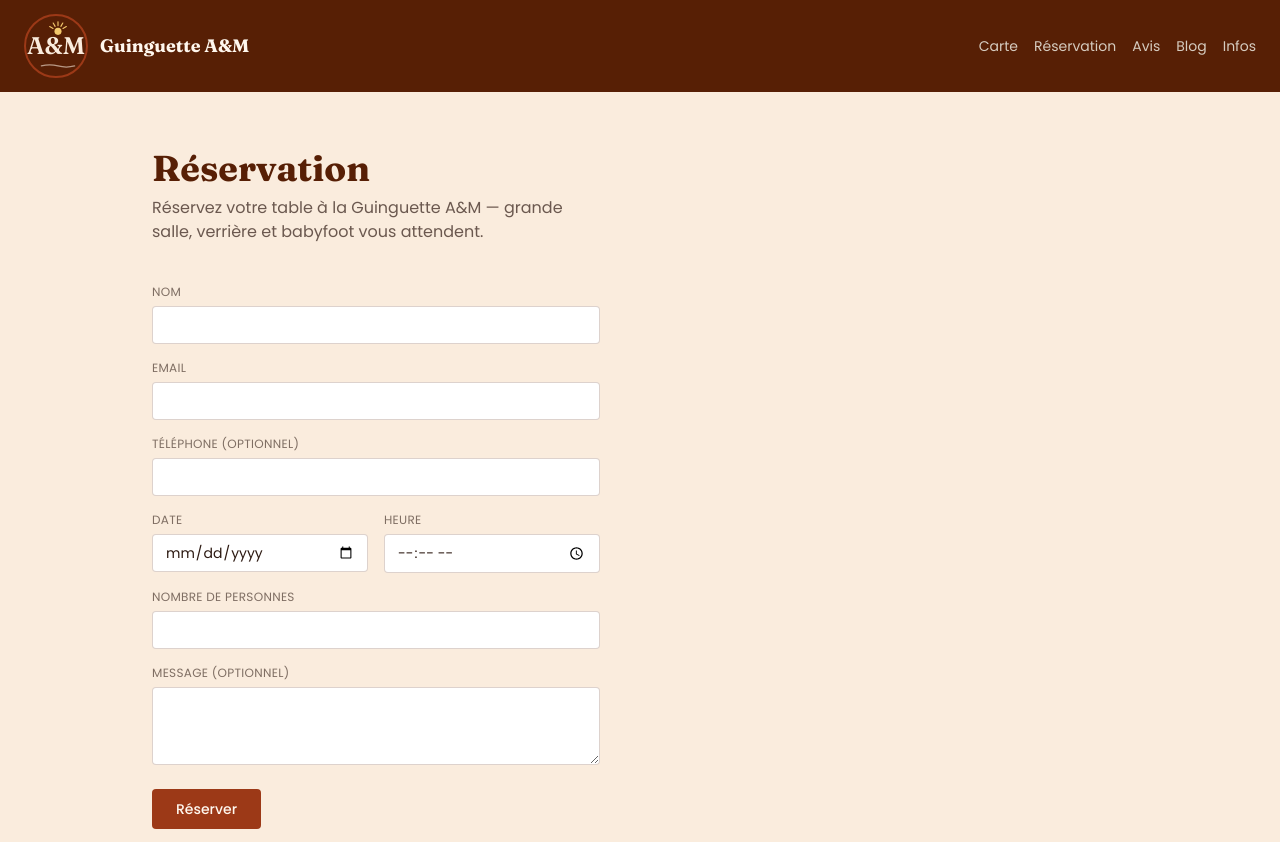
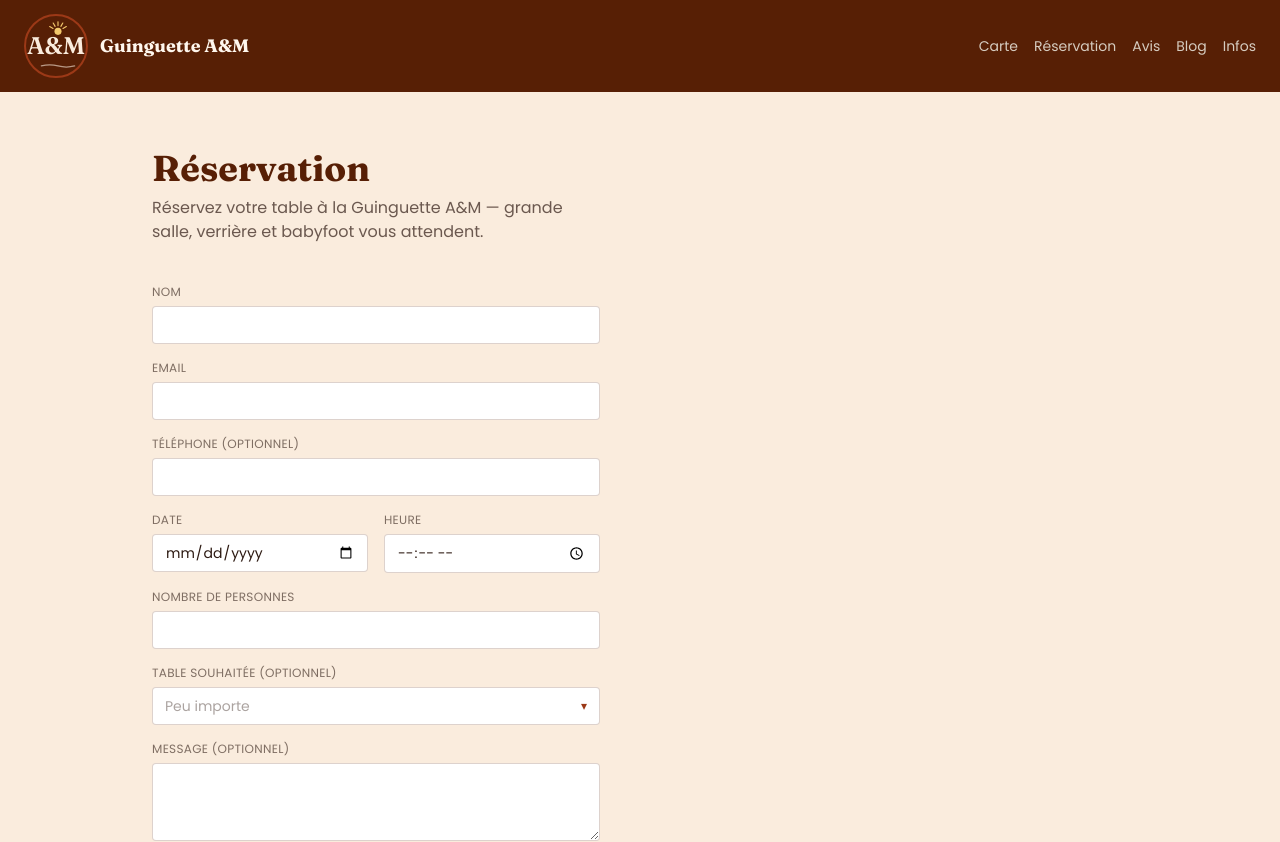
Before and after one commit to mael12854/guinguette-am, a Next.js app: page /reservation in a window 1280 px wide. Shown: the top 842 px of the page. Built offline with nearby package versions, Linux system fonts and the light colour scheme.

Commit message:
Ajoute le choix de table à la réservation + un composant Select stylé

```diff
--- a/app/reservation/actions.ts
+++ b/app/reservation/actions.ts
@@ -3,6 +3,7 @@
 import { createClient } from "@/lib/supabase/server";
 import { sendTransactionalEmail } from "@/lib/brevo";
 import { reservationConfirmationEmail } from "@/lib/emails/reservation-confirmation";
+import { TABLE_OPTIONS } from "@/lib/tables";
 
 export interface ReservationFormState {
   error?: string;
@@ -20,6 +21,10 @@ export async function createReservation(
   const date = String(formData.get("date") ?? "");
   const time = String(formData.get("time") ?? "");
   const notes = String(formData.get("notes") ?? "").trim();
+  const tableChoiceRaw = String(formData.get("tableChoice") ?? "").trim();
+  const tableChoice = TABLE_OPTIONS.includes(tableChoiceRaw as (typeof TABLE_OPTIONS)[number])
+    ? tableChoiceRaw
+    : null;
 
   if (!name || !email || !date || !time || !Number.isFinite(partySize) || partySize < 1) {
     return { error: "Merci de remplir tous les champs obligatoires." };
@@ -34,6 +39,7 @@ export async function createReservation(
     reservation_date: date,
     reservation_time: time,
     notes: notes || null,
+    table_choice: tableChoice,
   });
 
   if (error) {
@@ -49,6 +55,7 @@ export async function createReservation(
         date,
         time,
         partySize,
+        tableChoice,
       }),
     });
   } catch (emailError) {
--- a/components/AdminMenuManager.tsx
+++ b/components/AdminMenuManager.tsx
@@ -12,6 +12,7 @@ import {
 import type { MenuCategory } from "@/lib/types";
 import type { MenuItemWithOptions } from "@/lib/data/menu";
 import { ALLERGENS } from "@/lib/allergens";
+import { Select } from "@/components/Select";
 
 const CATEGORIES: { value: MenuCategory; label: string }[] = [
   { value: "entree", label: "À grignoter" },
@@ -43,17 +44,11 @@ function NewItemForm() {
       <FormField label="Prix (€)" name="price" type="number" step="0.01" required />
       <div className="flex flex-col gap-1.5">
         <label className="text-xs uppercase tracking-wide text-noir/60">Catégorie</label>
-        <select
+        <Select
           name="category"
-          className="border border-bois/20 rounded-sm px-3 py-2 text-sm bg-white"
           defaultValue="plat"
-        >
-          {CATEGORIES.map((cat) => (
-            <option key={cat.value} value={cat.value}>
-              {cat.label}
-            </option>
-          ))}
-        </select>
+          options={CATEGORIES.map((cat) => ({ value: cat.value, label: cat.label }))}
+        />
       </div>
       <button
         type="submit"
@@ -92,17 +87,11 @@ function ItemRow({ item }: { item: MenuItemWithOptions }) {
         />
         <div className="flex flex-col gap-1.5">
           <label className="text-xs uppercase tracking-wide text-noir/60">Catégorie</label>
-          <select
+          <Select
             name="category"
             defaultValue={item.category}
-            className="border border-bois/20 rounded-sm px-3 py-2 text-sm bg-white"
-          >
-            {CATEGORIES.map((cat) => (
-              <option key={cat.value} value={cat.value}>
-                {cat.label}
-              </option>
-            ))}
-          </select>
+            options={CATEGORIES.map((cat) => ({ value: cat.value, label: cat.label }))}
+          />
         </div>
         <button
           type="submit"
--- a/components/ReservationForm.tsx
+++ b/components/ReservationForm.tsx
@@ -3,6 +3,8 @@
 import { useActionState } from "react";
 import { Button } from "@/components/Button";
 import { createReservation, type ReservationFormState } from "@/app/reservation/actions";
+import { TABLE_OPTIONS } from "@/lib/tables";
+import { Select } from "@/components/Select";
 
 const initialState: ReservationFormState = {};
 
@@ -32,6 +34,16 @@ export function ReservationForm() {
         <Field label="Heure" name="time" type="time" required />
       </div>
       <Field label="Nombre de personnes" name="partySize" type="number" min={1} required />
+      <div className="flex flex-col gap-1.5">
+        <label className="text-xs uppercase tracking-wide text-noir/60">
+          Table souhaitée (optionnel)
+        </label>
+        <Select
+          name="tableChoice"
+          placeholder="Peu importe"
+          options={TABLE_OPTIONS.map((table) => ({ value: table, label: table }))}
+        />
+      </div>
       <div className="flex flex-col gap-1.5">
         <label className="text-xs uppercase tracking-wide text-noir/60">
           Message (optionnel)
--- a/components/ReservationsTable.tsx
+++ b/components/ReservationsTable.tsx
@@ -29,6 +29,7 @@ export function ReservationsTable({ reservations }: { reservations: Reservation[
             <th className="text-left px-4 py-3">Nom</th>
             <th className="text-left px-4 py-3">Contact</th>
             <th className="text-left px-4 py-3">Personnes</th>
+            <th className="text-left px-4 py-3">Table</th>
             <th className="text-left px-4 py-3">Statut</th>
             <th className="text-left px-4 py-3">Actions</th>
           </tr>
@@ -45,6 +46,7 @@ export function ReservationsTable({ reservations }: { reservations: Reservation[
                 {r.phone && <div className="text-noir/50 text-xs">{r.phone}</div>}
               </td>
               <td className="px-4 py-3">{r.party_size}</td>
+              <td className="px-4 py-3 text-noir/70">{r.table_choice ?? "—"}</td>
               <td className="px-4 py-3">
                 <span
                   className={`inline-block px-2 py-0.5 rounded-full text-xs font-medium ${STATUS_STYLES[r.status]}`}
--- /dev/null
+++ b/components/Select.tsx
@@ -0,0 +1,81 @@
+"use client";
+
+import { useEffect, useRef, useState } from "react";
+
+export interface SelectOption {
+  value: string;
+  label: string;
+}
+
+export function Select({
+  name,
+  options,
+  defaultValue = "",
+  placeholder = "Sélectionner",
+  className = "",
+}: {
+  name: string;
+  options: SelectOption[];
+  defaultValue?: string;
+  placeholder?: string;
+  className?: string;
+}) {
+  const [value, setValue] = useState(defaultValue);
+  const [open, setOpen] = useState(false);
+  const ref = useRef<HTMLDivElement>(null);
+
+  useEffect(() => {
+    function onClickOutside(e: MouseEvent) {
+      if (ref.current && !ref.current.contains(e.target as Node)) setOpen(false);
+    }
+    document.addEventListener("mousedown", onClickOutside);
+    return () => document.removeEventListener("mousedown", onClickOutside);
+  }, []);
+
+  const selected = options.find((o) => o.value === value);
+
+  return (
+    <div ref={ref} className={`relative ${className}`}>
+      <input type="hidden" name={name} value={value} />
+      <button
+        type="button"
+        onClick={() => setOpen((v) => !v)}
+        aria-expanded={open}
+        className="w-full flex items-center justify-between gap-2 border border-bois/20 rounded-sm px-3 py-2 text-sm bg-white text-left hover:border-terracotta/50 transition-colors"
+      >
+        <span className={selected ? "text-noir" : "text-noir/40"}>
+          {selected ? selected.label : placeholder}
+        </span>
+        <span
+          className={`text-terracotta text-xs shrink-0 transition-transform ${open ? "rotate-180" : ""}`}
+        >
+          ▾
+        </span>
+      </button>
+      {open && (
+        <div
+          role="listbox"
+          className="absolute z-20 mt-1 w-full border border-bois/20 rounded-sm bg-white shadow-lg max-h-60 overflow-y-auto"
+        >
+          {options.map((opt) => (
+            <button
+              key={opt.value}
+              type="button"
+              role="option"
+              aria-selected={opt.value === value}
+              onClick={() => {
+                setValue(opt.value);
+                setOpen(false);
+              }}
+              className={`w-full text-left px-3 py-2 text-sm transition-colors hover:bg-terracotta/10 ${
+                opt.value === value ? "bg-terracotta/5 text-terracotta font-medium" : "text-noir"
+              }`}
+            >
+              {opt.label}
+            </button>
+          ))}
+        </div>
+      )}
+    </div>
+  );
+}
--- a/lib/emails/reservation-confirmation.ts
+++ b/lib/emails/reservation-confirmation.ts
@@ -10,11 +10,13 @@ export function reservationConfirmationEmail({
   date,
   time,
   partySize,
+  tableChoice,
 }: {
   name: string;
   date: string;
   time: string;
   partySize: number;
+  tableChoice?: string | null;
 }) {
   const formattedDate = new Date(`${date}T00:00:00`).toLocaleDateString("fr-FR", {
     weekday: "long",
@@ -84,6 +86,7 @@ export function reservationConfirmationEmail({
                   ${row("Date", `<span style="text-transform: capitalize;">${formattedDate}</span>`)}
                   ${row("Heure", time)}
                   ${row("Personnes", String(partySize))}
+                  ${tableChoice ? row("Table souhaitée", tableChoice) : ""}
                 </table>
 
                 <p style="margin: 24px 0 0; font-family: Arial, Helvetica, sans-serif; font-size: 14px; line-height: 1.6; color: #6B645C;">
--- /dev/null
+++ b/lib/tables.ts
@@ -0,0 +1,7 @@
+export const TABLE_OPTIONS = [
+  "Table romaine",
+  "Table bar",
+  "Canapé",
+  "Fer à repasser",
+  "Billard",
+] as const;
--- a/lib/types.ts
+++ b/lib/types.ts
@@ -37,6 +37,7 @@ export interface Reservation {
   reservation_time: string;
   status: ReservationStatus;
   notes: string | null;
+  table_choice: string | null;
   created_at: string;
 }
 
```
Also changed, not shown: 1 other file (tests, documents, lock files or other folders).
